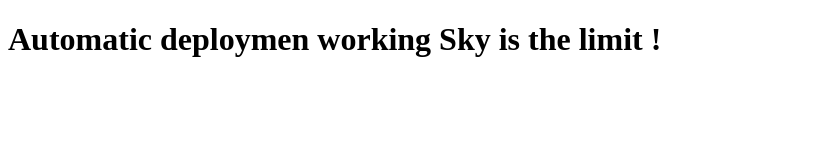
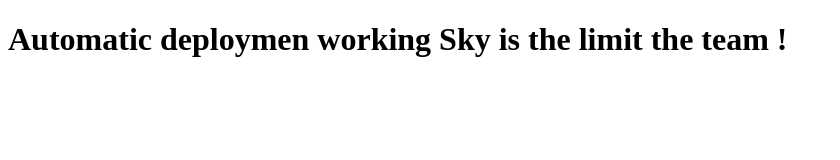
Before and after one commit to ProjectKarol/digital-ocean-kubernetes-deploy, a plain HTML site: page index.html in a window 1280 px wide. Shown: the whole page, without its empty margins (0-840 px from the left). Drawn offline with Linux system fonts and the light colour scheme.

Commit message:
team commit

```diff
--- a/index.html
+++ b/index.html
@@ -2,6 +2,6 @@
 <title>DigitalOcean</title>
 
 <body>
-    <h1> Automatic deploymen working Sky is the limit !</h1>
+    <h1> Automatic deploymen working Sky is the limit the team !</h1>
 
 </body>
```
Also changed, not shown: REDAME.md (added).
